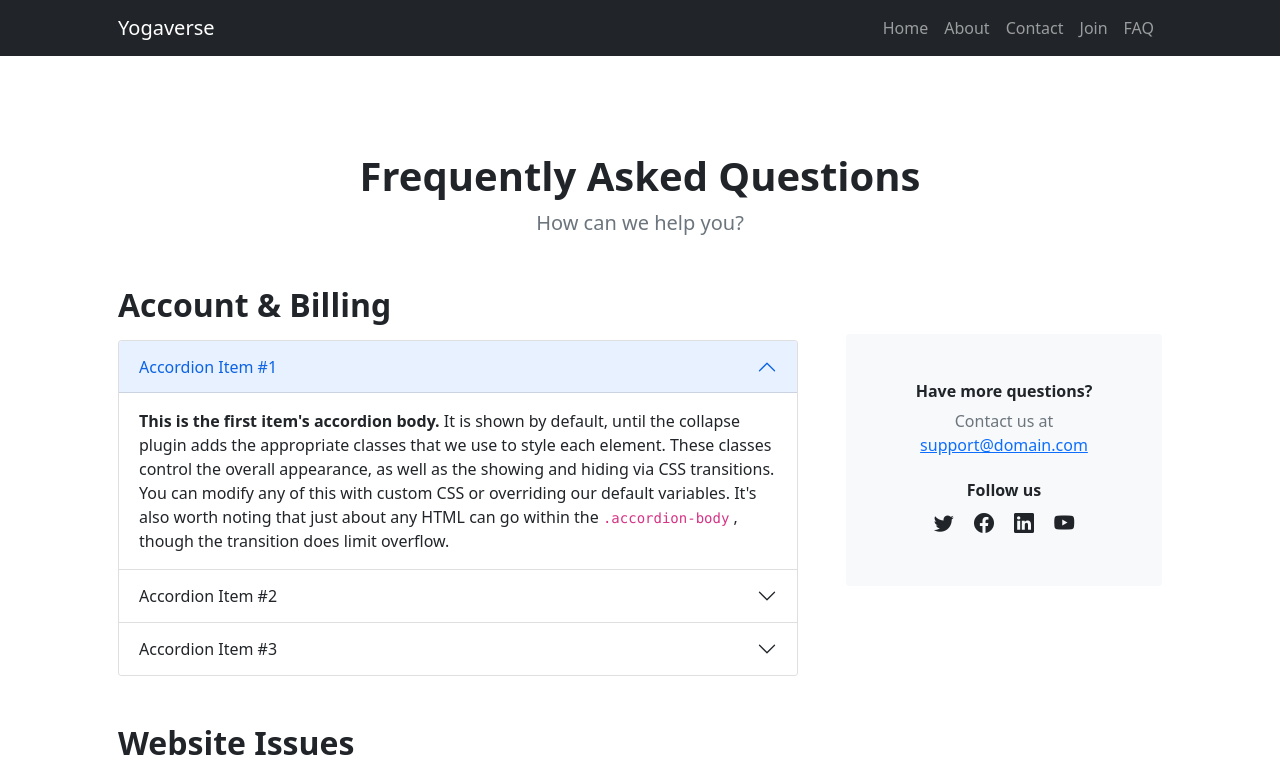
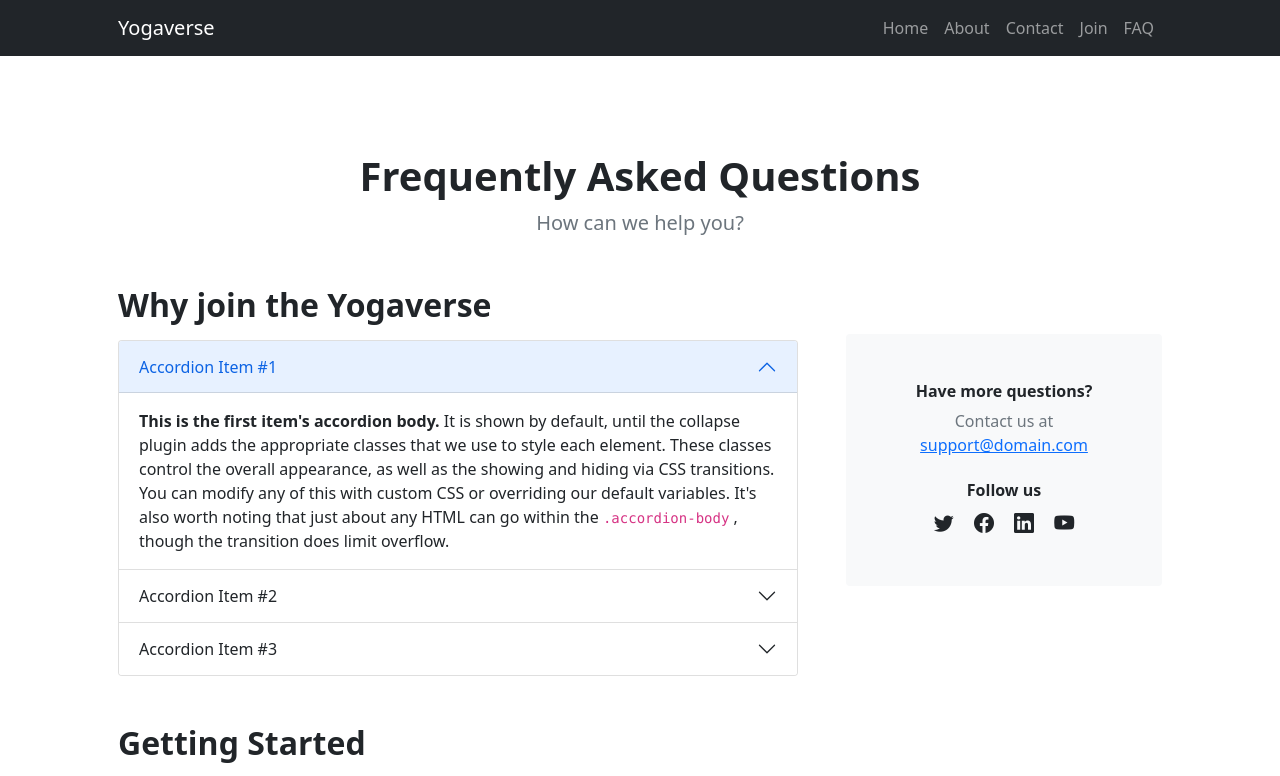
Before and after one commit to CMcG2020/Yogaverse---Web3hack, a plain HTML site: page startbootstrap-modern-business-gh-pages/faq.html in a window 1280 px wide. Shown: the top 776 px of the page. Drawn offline with nearby package versions, Linux system fonts and the light colour scheme.

Commit message:
Updated FAQs page

```diff
--- a/startbootstrap-modern-business-gh-pages/faq.html
+++ b/startbootstrap-modern-business-gh-pages/faq.html
@@ -41,7 +41,7 @@
                     <div class="row gx-5">
                         <div class="col-xl-8">
                             <!-- FAQ Accordion 1-->
-                            <h2 class="fw-bolder mb-3">Account &amp; Billing</h2>
+                            <h2 class="fw-bolder mb-3">Why join the Yogaverse</h2>
                             <div class="accordion mb-5" id="accordionExample">
                                 <div class="accordion-item">
                                     <h3 class="accordion-header" id="headingOne"><button class="accordion-button" type="button" data-bs-toggle="collapse" data-bs-target="#collapseOne" aria-expanded="true" aria-controls="collapseOne">Accordion Item #1</button></h3>
@@ -78,7 +78,7 @@
                                 </div>
                             </div>
                             <!-- FAQ Accordion 2-->
-                            <h2 class="fw-bolder mb-3">Website Issues</h2>
+                            <h2 class="fw-bolder mb-3">Getting Started</h2>
                             <div class="accordion mb-5 mb-xl-0" id="accordionExample2">
                                 <div class="accordion-item">
                                     <h3 class="accordion-header" id="headingOne"><button class="accordion-button" type="button" data-bs-toggle="collapse" data-bs-target="#collapseOne" aria-expanded="true" aria-controls="collapseOne">Accordion Item #1</button></h3>
```
Also changed, not shown: startbootstrap-modern-business-gh-pages/pricing.html (+1 -1 lines).
